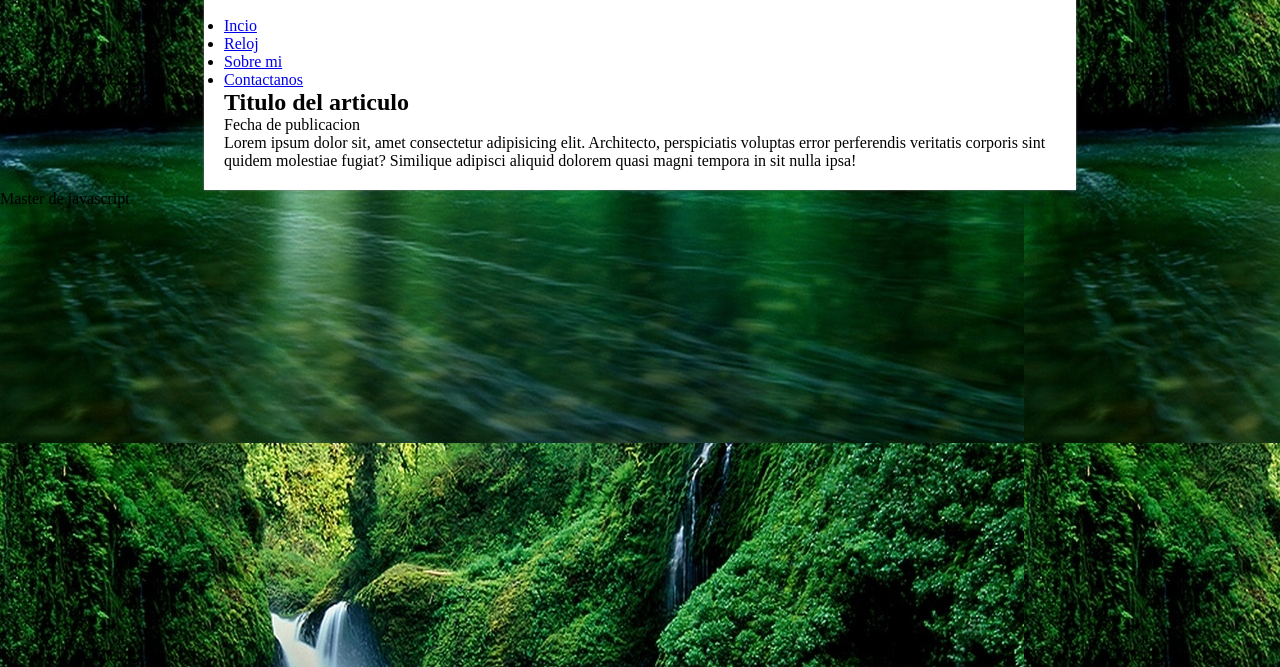
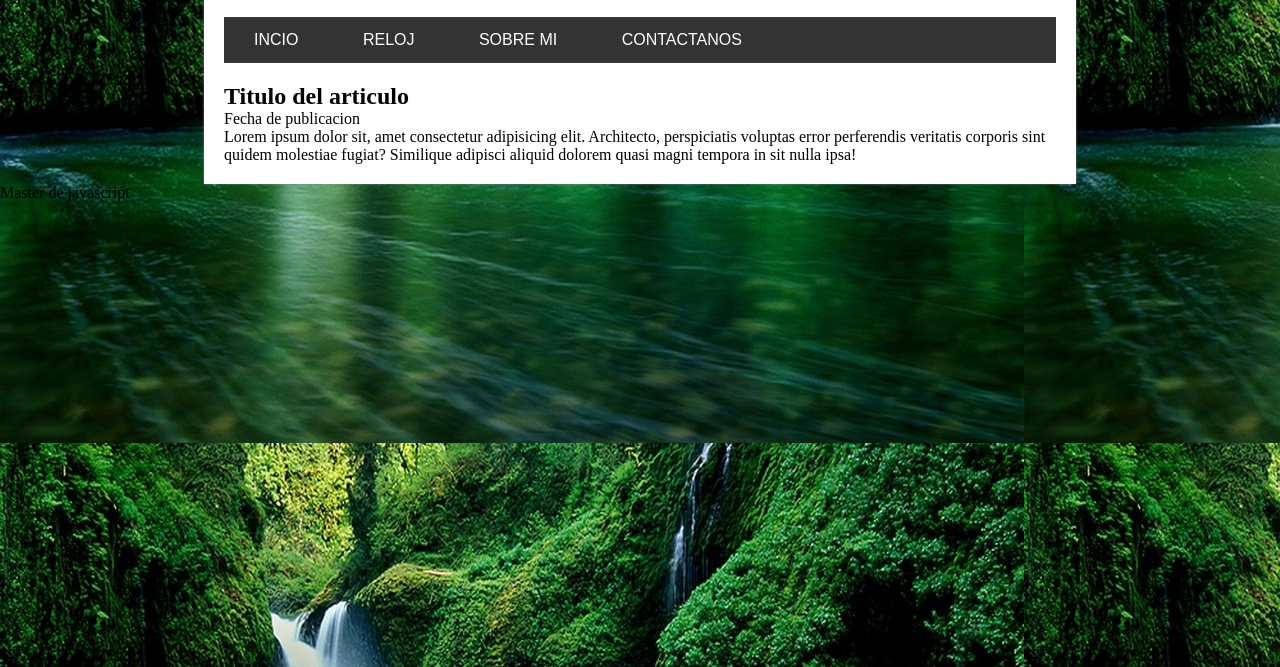
Before and after one commit to blacknoob20/vr-udemy-page-js, a website built with webpack: page src/index.html in a window 1280 px wide. Shown: the part 133-800 px from the top of the page. Built offline with nearby package versions, Linux system fonts and the light colour scheme.

Commit message:
Maquetando el menu de nuestra pagina web

```diff
--- a/src/index.html
+++ b/src/index.html
@@ -14,8 +14,8 @@
                 Proyecto JS
             </div>
             <div class="clearfix"></div>
-            <nav>
-                <ul id="menu">
+            <nav id="menu">
+                <ul>
                     <li><a href="#">Incio</a></li>
                     <li><a href="#">Reloj</a></li>
                     <li><a href="#">Sobre mi</a></li>
--- a/src/styles.css
+++ b/src/styles.css
@@ -41,3 +41,34 @@ body
     margin-bottom: 20px;
     line-height: 80px;
 }
+
+#menu{
+    font-family: Arial, Helvetica, sans-serif;
+    background-color: #333;
+    width: 100%;
+    text-transform: uppercase;
+    margin-bottom: 20px;
+}
+
+#menu ul{
+    line-height: 46px;
+    list-style: none;
+}
+
+#menu ul li{
+    height: 46px;
+    display: inline-block;
+    transition: all 300ms;
+}
+
+#menu ul li:hover{
+    background-color: #235E3D;
+}
+#menu a{
+    display: block;
+    color: white;
+    text-decoration: none;
+    padding-left: 30px;
+    padding-right: 30px;
+
+}
```
